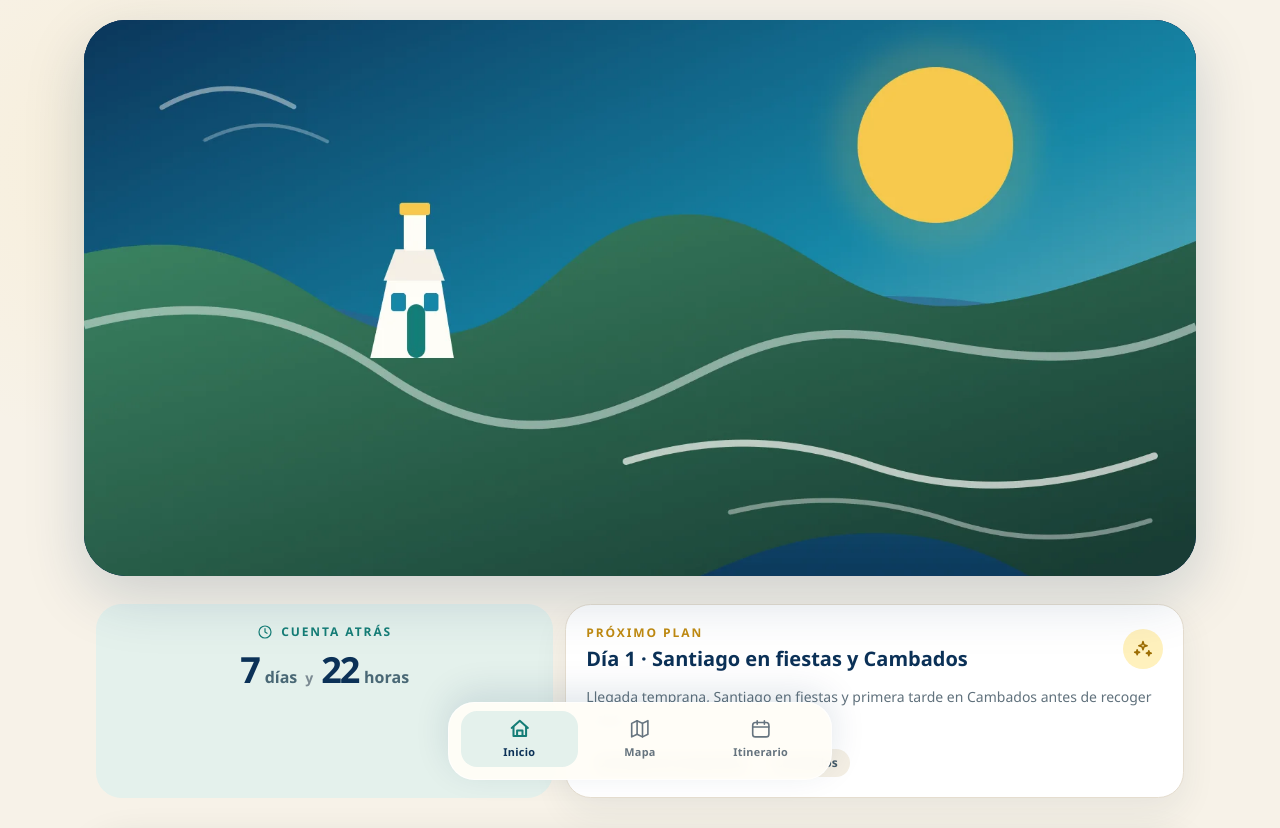
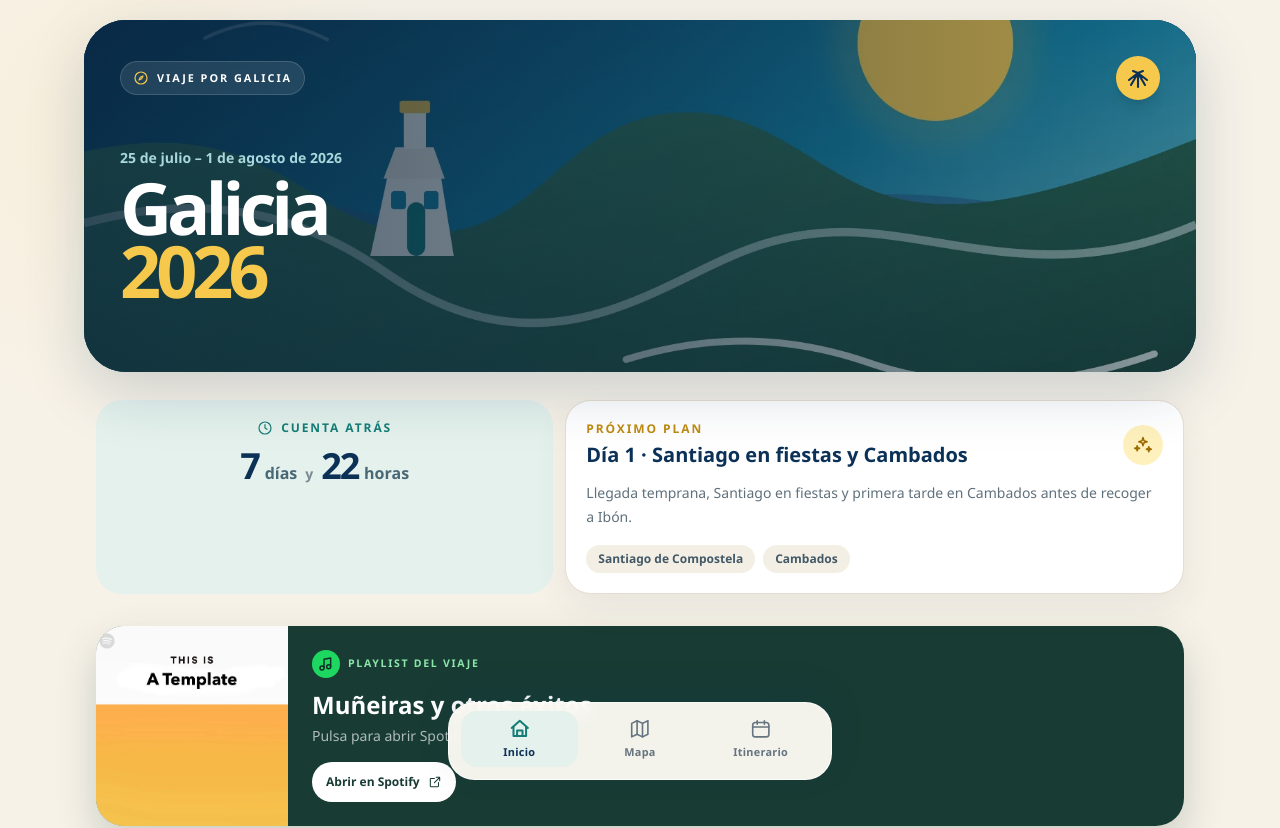
Before and after one commit to jonortega/viaje-galicia, a Next.js app: page / in a window 1280 px wide. Shown: the top 828 px of the page. Built offline with nearby package versions, Linux system fonts and the light colour scheme.

Commit message:
Corregido Hero con texto desaparecido

```diff
--- a/src/app/page.tsx
+++ b/src/app/page.tsx
@@ -4,7 +4,7 @@ import { HomePulse } from "@/components/HomePulse";
 import { Icon } from "@/components/Icon";
 import { TripHero } from "@/components/TripHero";
 import { trip } from "@/data/trip";
-import { formatShortDate } from "@/lib/trip-date";
+import { formatShortDate, formatTripRange } from "@/lib/trip-date";
 
 function addCalendarDays(date: string, days: number) {
   const value = new Date(`${date}T12:00:00Z`);
@@ -28,12 +28,35 @@ export default function HomePage() {
 
   return (
     <main className='mx-auto w-full max-w-6xl pb-28 md:pb-32'>
-      <section
-        aria-label='Portada del viaje'
-        className='relative isolate aspect-[4/3] overflow-hidden rounded-b-[2.6rem] bg-[#0b3157] shadow-[0_20px_60px_rgba(11,49,87,.18)] sm:mx-5 sm:mt-5 sm:aspect-video sm:rounded-[2.6rem] lg:aspect-[2/1]'
-      >
-        <h1 className='sr-only'>{trip.title}</h1>
+      <section className='relative isolate min-h-[22rem] overflow-hidden rounded-b-[2.6rem] bg-[#0b3157] px-5 pb-8 pt-7 text-white shadow-[0_20px_60px_rgba(11,49,87,.18)] sm:mx-5 sm:mt-5 sm:rounded-[2.6rem] sm:px-9 sm:pt-9'>
         <TripHero {...trip.hero} />
+        <div
+          aria-hidden='true'
+          className='absolute inset-0 bg-[linear-gradient(90deg,rgba(7,31,55,.72)_0%,rgba(7,31,55,.52)_52%,rgba(7,31,55,.28)_100%)]'
+        />
+
+        <div className='relative z-10 flex items-center justify-between'>
+          <span className='inline-flex items-center gap-2 rounded-full border border-white/15 bg-white/10 px-3 py-2 text-[.68rem] font-extrabold uppercase tracking-[.18em] backdrop-blur-sm'>
+            <Icon name='compass' className='size-4 text-[#f6c94c]' />
+            Viaje por Galicia
+          </span>
+          <span className='grid size-11 place-items-center rounded-full bg-[#f6c94c] text-[#0b3157] shadow-lg shadow-black/10'>
+            <Icon name='shell' className='size-6' strokeWidth={2.1} />
+          </span>
+        </div>
+
+        <div className='relative z-10 mt-12 max-w-2xl'>
+          <p className='mb-2 text-sm font-bold text-[#a8d8dc]'>{formatTripRange(trip.startDate, trip.endDate)}</p>
+          <h1 className='text-[3.4rem] font-black leading-[.88] tracking-[-.07em] sm:text-7xl'>
+            Galicia
+            <span className='block text-[#f6c94c]'>2026</span>
+          </h1>
+          {trip.subtitle ? (
+            <p className='mt-5 max-w-sm text-base font-medium leading-6 text-white/72 sm:text-lg'>
+              {trip.subtitle}
+            </p>
+          ) : null}
+        </div>
       </section>
 
       <div className='space-y-8 px-5 pt-7 sm:px-8'>
--- a/src/components/TripHero.tsx
+++ b/src/components/TripHero.tsx
@@ -25,15 +25,8 @@ export function TripHero({ image, alt }: TripHeroInfo) {
         <div
           role="img"
           aria-label={alt}
-          className="absolute inset-0 grid place-items-center bg-[radial-gradient(circle_at_70%_25%,rgba(22,135,167,.75),transparent_35%),linear-gradient(145deg,#0b3157,#147d76)] px-6 text-center"
-        >
-          <span
-            aria-hidden="true"
-            className="rounded-full border border-white/20 bg-white/10 px-4 py-2 text-xs font-extrabold uppercase tracking-[.16em] text-white/80 backdrop-blur-sm"
-          >
-            Imagen del viaje
-          </span>
-        </div>
+          className="absolute inset-0 bg-[linear-gradient(145deg,#0b3157,#147d76)]"
+        />
       )}
     </div>
   );
```
